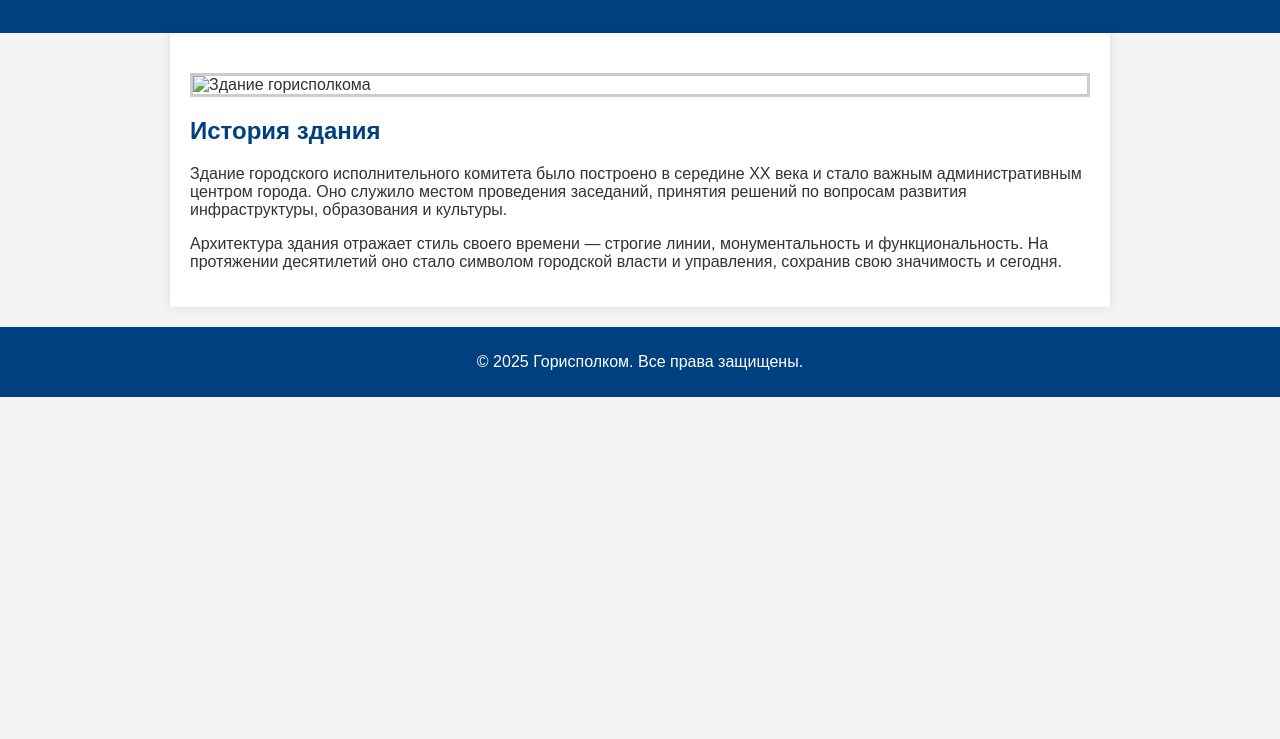
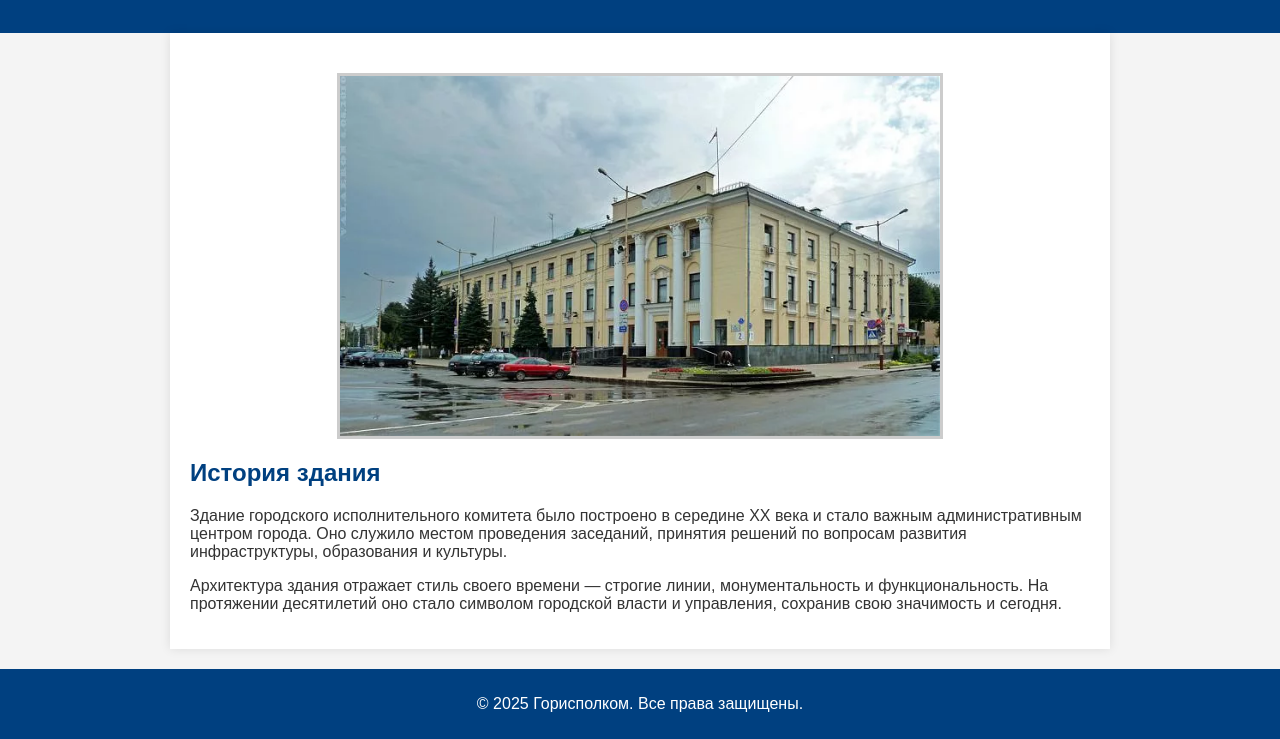
Before and after one commit to dizzzyyyy257/my-site, a plain HTML site: page index.html in a window 1280 px wide. Shown: the part 121-860 px from the top of the page. Before the commit the page ends 800 px from the top, so only its background shows below. Drawn offline with Linux system fonts and the light colour scheme.

Commit message:
Update index.html

```diff
--- a/index.html
+++ b/index.html
@@ -49,7 +49,7 @@
   </header>
 
   <main>
-    <img src="https://yandex.by/images/search?from=tabbar&img_url=https%3A%2F%2Fnashaniva.com%2Fphotos%2Fgenerated%2Ffb209264.png&lr=21015&pos=1&rpt=simage&text=%D0%93%D0%BE%D1%80%D0%B8%D1%81%D0%BF%D0%BE%D0%BB%D0%BA%D0%BE%D0%BC" alt="Здание горисполкома">
+<img src="i.webp" alt="Здание горисполкома" width="600">
 
     <section id="history">
       <h2>История здания</h2>
```
